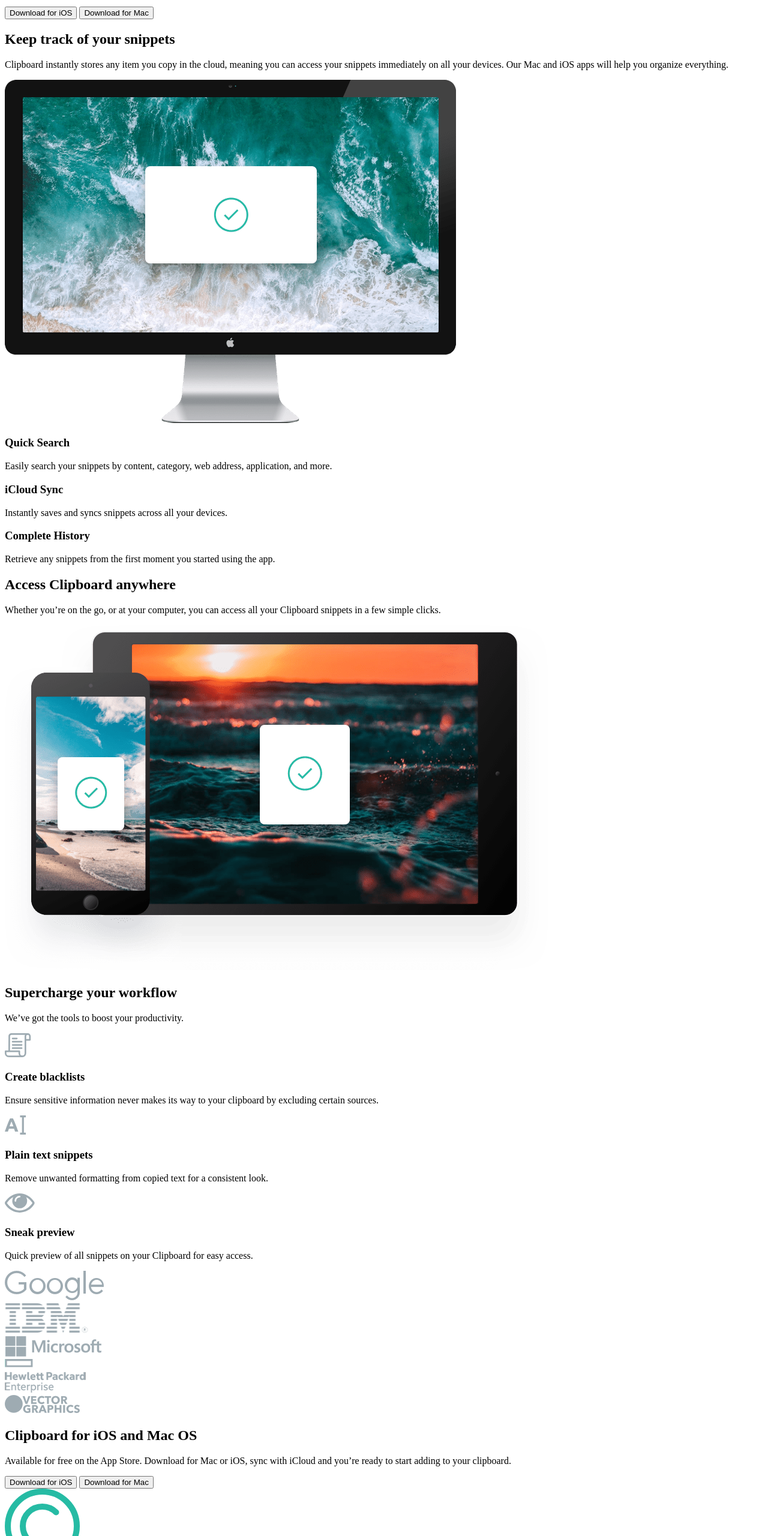
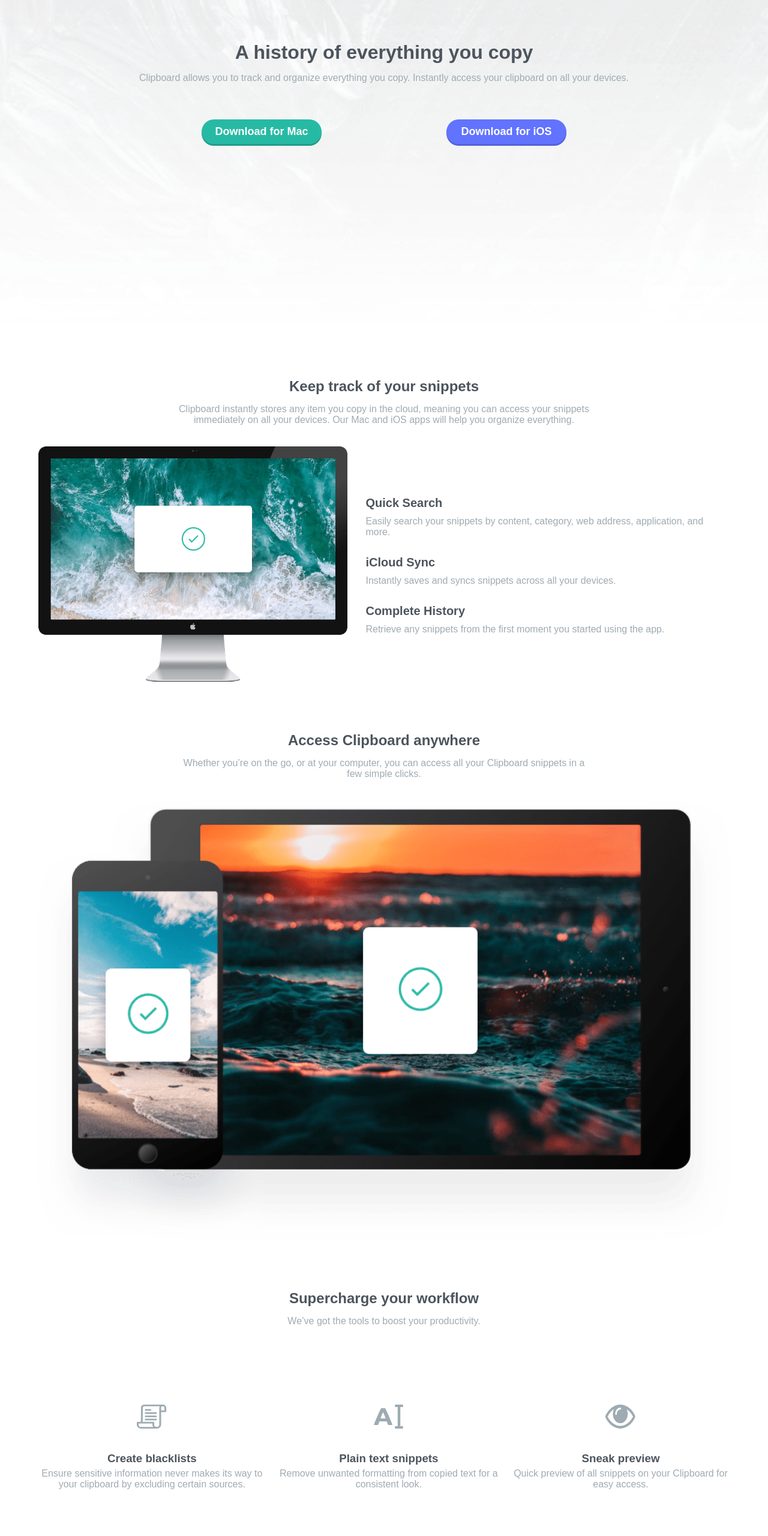
Before and after one commit to Md-Akram/clipboardLandingPage, a plain HTML site: page index.html in a window 1280 px wide. Shown: the part 240-2800 px from the top of the page at 60% size. Drawn offline with Linux system fonts and the light colour scheme; a web font is replaced by a local one.

Commit message:
Add files via upload

```diff
--- a/index.html
+++ b/index.html
@@ -11,6 +11,8 @@
       sizes="32x32"
       href="./images/favicon-32x32.png"
     />
+
+    <link rel="stylesheet" href="style.css" />
 
     <title>Frontend Mentor | Clipboard landing page</title>
   </head>
@@ -27,8 +29,8 @@
         </p>
       </div>
       <div class="cta-btns">
-        <button class="btn ios-btn">Download for iOS</button>
-        <button class="btn mac-btn">Download for Mac</button>
+        <button class="btn ios-btn">Download for Mac</button>
+        <button class="btn mac-btn">Download for iOS</button>
       </div>
     </header>
 
@@ -67,20 +69,20 @@
     </section>
 
     <section class="description-section-1">
-      <div class="description-1-top">
+      <div class="feature-top description-1-top">
         <h2>Access Clipboard anywhere</h2>
         <p>
           Whether you’re on the go, or at your computer, you can access all your
           Clipboard snippets in a few simple clicks.
         </p>
       </div>
-      <div class="description-1-img">
+      <div class="feature-img description-1-img">
         <img src="images/image-devices.png" alt="device" />
       </div>
     </section>
 
     <section class="description-section-2">
-      <div class="description-2-top">
+      <div class="feature-top description-2-top">
         <h2>Supercharge your workflow</h2>
         <p>We’ve got the tools to boost your productivity.</p>
       </div>
@@ -129,7 +131,7 @@
     </section>
 
     <section class="download">
-      <div class="download-top">
+      <div class="feature-top download-top">
         <h2>Clipboard for iOS and Mac OS</h2>
         <p>
           Available for free on the App Store. Download for Mac or iOS, sync
@@ -171,7 +173,7 @@
         Challenge by
         <a href="https://www.frontendmentor.io?ref=challenge" target="_blank"
           >Frontend Mentor</a
-        >. Coded by <a href="#">Your Name Here</a>.
+        >. Coded by <a href="https://github.com/md-akram">AKRAM</a>.
       </p>
     </div>
   </body>
--- a/style.css
+++ b/style.css
@@ -1,3 +1,170 @@
+@import url('https://fonts.googleapis.com/css2?family=Bai+Jamjuree:wght@400;600&display=swap');
+
+:root {
+  --StrongCyan: hsl(171, 66%, 44%);
+  --LightBlue: hsl(233, 100%, 69%);
+  --DarkGrayishBlue: hsl(210, 10%, 33%);
+  --GrayishBlue: hsl(201, 11%, 66%);
+}
+
+* {
+  font-family: 'Bai Jamjuree', sans-serif;
+  margin: 0;
+  padding: 0;
+  box-sizing: border-box;
+}
+
+header {
+  min-height: 100vh;
+  background-image: url(images/bg-header-mobile.png);
+  background-repeat: no-repeat;
+  background-position: top center;
+  background-size: cover;
+  text-align: center;
+}
+.logo {
+  padding: 100px 0;
+}
+.header-description {
+  width: 80%;
+  margin: 0 auto;
+}
+.header-description > h1 {
+  color: var(--DarkGrayishBlue);
+  margin: 10px 0;
+  margin-top: -20px;
+}
+.header-description > p {
+  color: var(--GrayishBlue);
+  margin: 15px 0;
+}
+.cta-btns {
+  display: flex;
+  flex-direction: column;
+  align-items: center;
+  justify-content: center;
+  margin: 30px 0;
+}
+.btn {
+  width: 80%;
+  max-width: 200px;
+  margin: 10px 0;
+  padding: 10px;
+  border: none;
+  outline: none;
+  border-radius: 50px;
+  font-size: 18px;
+  font-weight: 600;
+  color: white;
+
+  cursor: pointer;
+}
+.ios-btn {
+  background-color: var(--StrongCyan);
+  box-shadow: 0px 3px hsl(171, 65%, 37%);
+}
+.mac-btn {
+  background-color: var(--LightBlue);
+  box-shadow: 0px 3px hsl(233, 65%, 59%);
+}
+
+section {
+  width: 80%;
+  margin: 60px auto;
+  text-align: center;
+}
+
+.feature-top {
+  margin: 20px 0;
+}
+.feature-top > h2 {
+  color: var(--DarkGrayishBlue);
+  margin: 10px 0;
+}
+.feature-top > p {
+  color: var(--GrayishBlue);
+  margin: 15px 0;
+}
+
+.feature-img > img {
+  width: 100%;
+  margin: 20px 0;
+}
+
+.feature {
+  margin: 30px 0;
+}
+.feature > h3 {
+  color: var(--DarkGrayishBlue);
+  margin: 10px 0;
+  font-size: 20px;
+}
+.feature > p {
+  color: var(--GrayishBlue);
+}
+
+.details {
+  margin: 50px 0;
+}
+.detail {
+  margin: 50px 0;
+}
+
+.detail > h3 {
+  margin: 5px 0;
+  color: var(--DarkGrayishBlue);
+}
+.detail > p {
+  color: var(--GrayishBlue);
+}
+
+.sponsors {
+  margin: 120px auto;
+}
+
+.sponsor {
+  margin: 50px 0;
+}
+
+footer {
+  background-color: #f5f6f8;
+  display: flex;
+  flex-direction: column;
+  align-items: center;
+  justify-content: center;
+}
+.footer-logo > img {
+  width: 60px;
+  margin-top: 40px;
+  margin-bottom: 20px;
+}
+.footer-nav {
+  display: flex;
+  flex-direction: column;
+  align-items: center;
+  justify-content: center;
+  margin-bottom: 20px;
+}
+.footer-nav > a {
+  margin: 15px 0;
+  text-decoration: none;
+}
+.social-icons {
+  margin: 15px 0;
+  display: flex;
+  align-items: center;
+  justify-content: space-between;
+}
+.social-icons > a {
+  text-decoration: none;
+  margin-left: 10px;
+  margin-right: 10px;
+}
+
+.attribution-section {
+  background-color: #f5f6f8;
+}
+
 .attribution {
   font-size: 11px;
   text-align: center;
@@ -5,3 +172,80 @@
 .attribution a {
   color: hsl(228, 45%, 44%);
 }
+
+@media screen and (min-width: 999px) {
+  header {
+    background-image: url(images/bg-header-desktop.png);
+  }
+  section {
+    width: 90%;
+  }
+  .cta-btns {
+    display: flex;
+    flex-direction: row;
+    align-items: center;
+    justify-content: space-evenly;
+    width: 80%;
+    margin: 50px auto;
+  }
+  .feature-section {
+    display: grid;
+    grid-template-areas:
+      'f-top f-top'
+      'img feature';
+    align-items: center;
+    justify-content: space-between;
+    column-gap: 30px;
+  }
+  .feature-top {
+    grid-area: f-top;
+  }
+  .feature-img {
+    grid-area: img;
+  }
+  .features {
+    grid-area: feature;
+    text-align: left;
+  }
+  .details {
+    display: grid;
+    grid-template-areas: 'd1 d2 d3';
+    column-gap: 20px;
+  }
+  .detail > img {
+    height: 40px;
+    width: 50px;
+    margin: 30px 0;
+  }
+  .sponsors {
+    display: flex;
+    flex-direction: row;
+    align-items: center;
+    justify-content: space-between;
+  }
+  .feature-top {
+    width: 60%;
+    margin: 0 auto;
+  }
+  footer {
+    display: flex;
+    flex-direction: row;
+    align-items: center;
+    justify-content: space-around;
+    padding: 30px 0;
+  }
+  .footer-logo > img {
+    margin: 0;
+  }
+  .footer-nav {
+    flex-direction: row;
+    align-items: center;
+    justify-content: space-between;
+  }
+  .footer-nav > a {
+    margin: 10px;
+  }
+  .social-icons {
+    margin: 0;
+  }
+}
```
